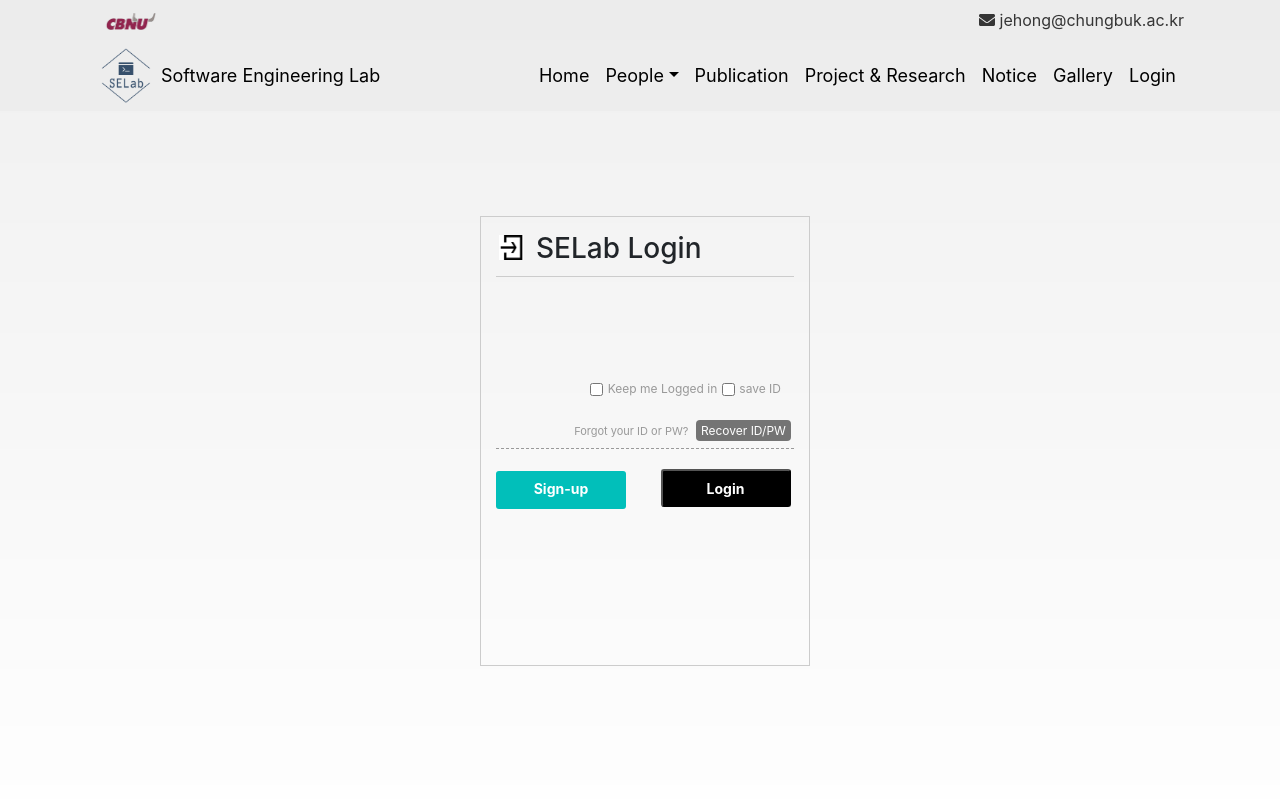
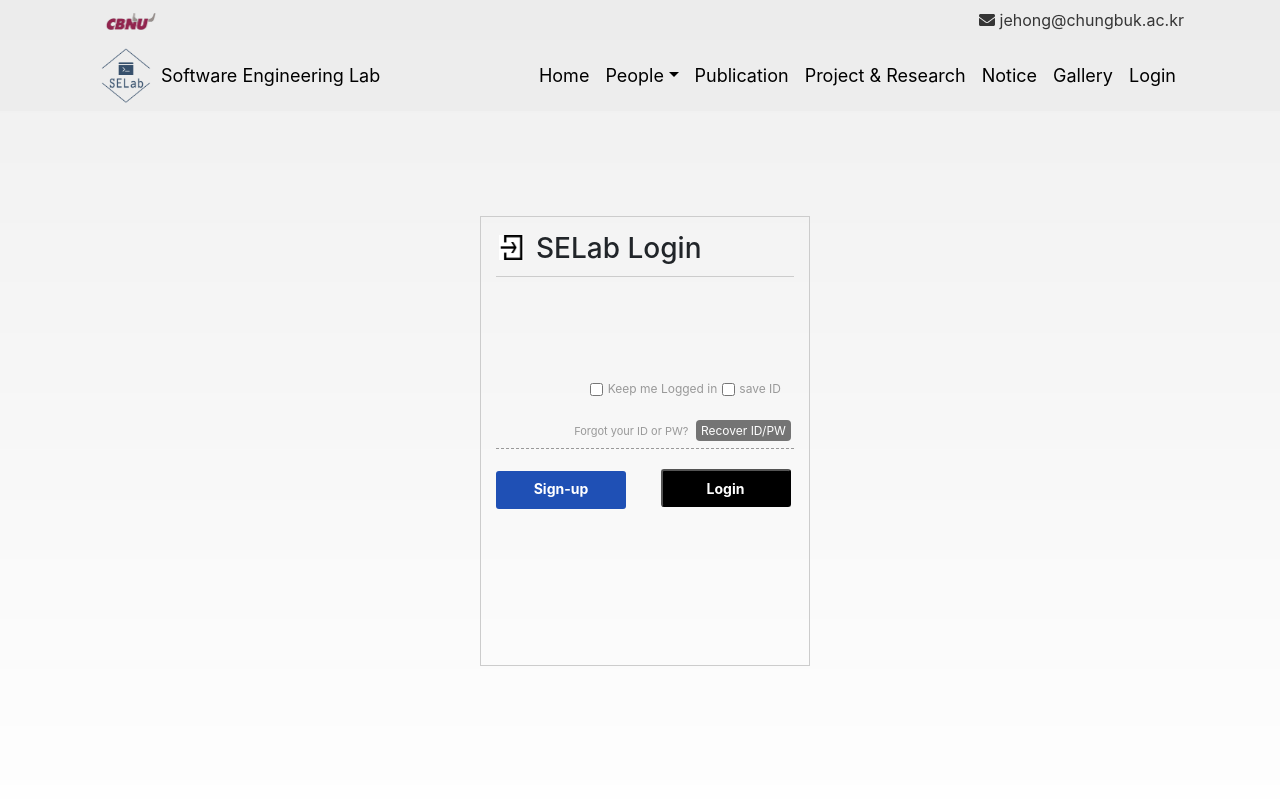
Before and after one commit to dongkakika/selab_web, a Django app: template templates/main/login.html in a window 1280 px wide. Shown: the top 799 px of the page. Run offline with Django 3.2, Linux system fonts and the light colour scheme; the template is opened without the code that fills it, so the values that code supplies are empty; some libraries are stand-ins or nearby versions.

Commit message:
delete not needed files

```diff
--- a/people/views.py
+++ b/people/views.py
@@ -136,10 +136,10 @@ def member_delete(request, pk):
     if request.user.level == '1' or request.user.level == '0' or request.user.level == '3' and request.user.username == people.name:
         people.delete()
         messages.success(request, "Deleted successfully.")
-        return redirect('people/members')
+        return redirect('/people/members')
     else:
         messages.error(request, "This access doesn't belong to you.")
-        return redirect('people/members')
+        return redirect('/people/members')
 
 @login_message_required
 def staff_delete(request, pk):
--- a/static/css/login.css
+++ b/static/css/login.css
@@ -110,7 +110,7 @@
 .btnwrap a{
     width: 130px;
     height: 38px;
-    background-color: #01BFBA;
+    background-color: #1F50B5;
     text-decoration: none;
     display: inline-block;
     border-radius: 3px;
--- a/templates/main/login.html
+++ b/templates/main/login.html
@@ -8,7 +8,7 @@
     <meta charset="UTF-8">
     <title>CBNU SELab - Login</title>
     <!-- header -->
-    <link type="text/css" rel = "stylesheet" href="{% static 'css/login.css' %}?ver=1.3">
+    <link type="text/css" rel = "stylesheet" href="{% static 'css/login.css' %}?ver=1.4">
 
     {% endblock %}
 </head>
```
Also changed, not shown: templates/main/n1.jpg (deleted), templates/main/n2.jpg (deleted), templates/main/n3.jpg (deleted).
